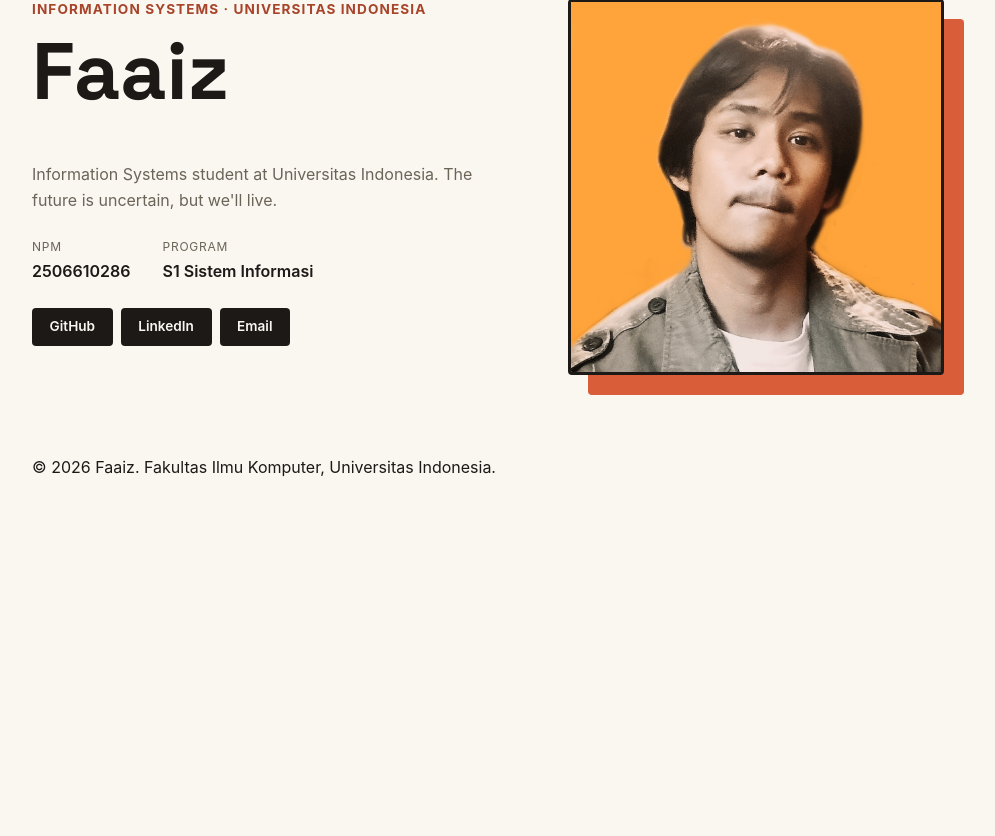
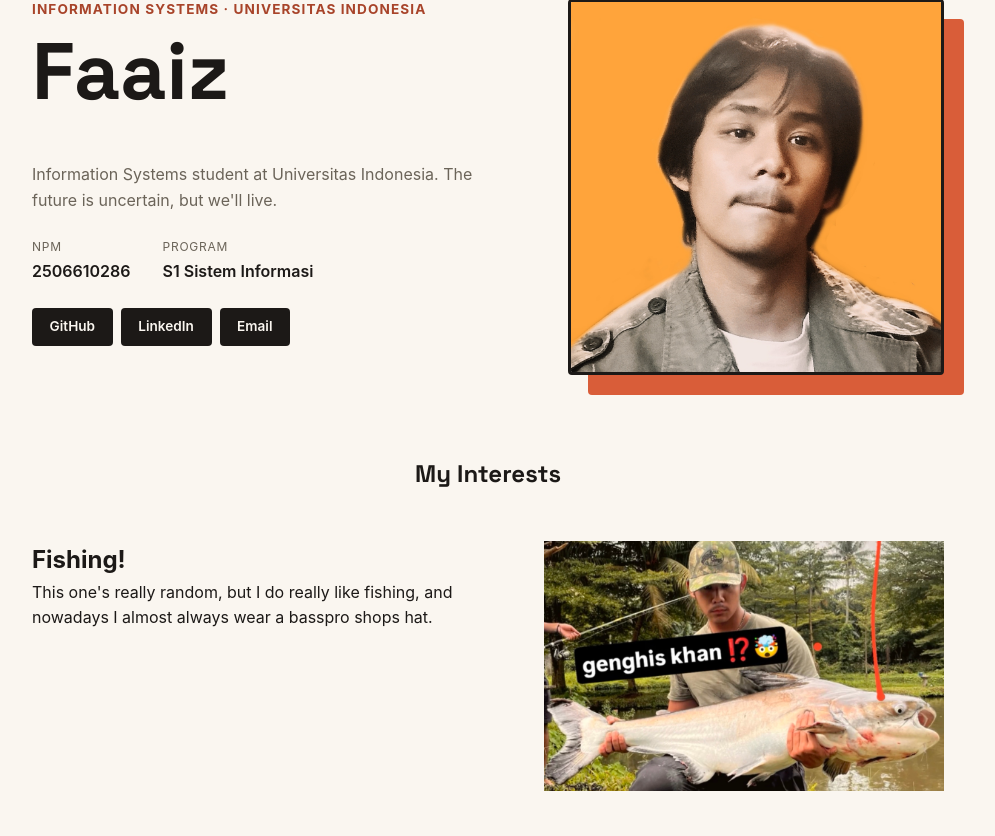
Before and after one commit to twoisfive/my-portfolio, a Django app: page / in a window 1280 px wide. Shown: the part 147-983 px from the top of the page, without its empty margins (152-1147 px from the left). Before the commit the page ends 624 px from the top, so only its background shows below. Run offline with Django 5.2, Linux system fonts and the light colour scheme.

Commit message:
feat: interests section

```diff
--- a/static/css/style.css
+++ b/static/css/style.css
@@ -168,3 +168,155 @@ h1, .brand {
     border-radius: var(--radius);
     border: 3px solid var(--ink);
 }
+
+.interests {
+    padding: 4.5rem 0 5rem;
+}
+
+.text-center {
+    text-align: center;
+}
+
+.text-left {
+    text-align: left;
+}
+
+.flex-row {
+    display: flex;
+    flex-direction: row;
+    flex-wrap: wrap;
+}
+
+.flex-col {
+    display: flex;
+    flex-direction: column;
+}
+.i-grid {
+    display: grid;
+    grid-template-columns: 3fr 2fr;
+    grid-template-areas:
+        "anim text";
+    gap: 1.5rem ;
+    padding-top: 3rem;
+}
+
+.i-anim {
+    grid-area: anim;
+    align-self: center;
+}
+
+.i-text {
+    grid-area: text;
+    align-self: left;
+    text-align: left;
+}
+
+
+.w-500 {
+    width: 500px;
+}
+
+.w-400 {
+    width: 400px;
+}
+
+.w-350 {
+    width: 350px;
+}
+
+.w-300 {
+    width: 300px;
+}
+
+.w-250{
+    width: 250px;
+}
+
+.w-200{
+    width: 200px;
+}
+
+.w-150{
+    width: 150px;
+}
+
+.w-100{
+    width: 100px;
+}
+
+.h-500 {
+    height: 500px;
+}
+
+.h-400 {
+    height: 400px;
+}
+
+.h-350{
+    height: 350px;
+}
+
+.h-300 {
+    height: 300px;
+}
+
+.h-250 {
+    height: 250px;
+}
+
+.h-200 {
+    height: 200px;
+}
+
+.h-150 {
+    height: 150px;
+}
+
+.h-100 {
+    height: 100px;
+}
+
+.gap-1 {
+    gap: 1rem;
+}
+
+.gap-2 {
+    gap: 2rem;
+}
+
+.gap-3 {
+    gap: 3rem;
+}
+
+.full-width {
+    width: 100%;
+}
+
+.full-height {
+    height: 100%;
+}
+
+.cover {
+    object-fit: cover;
+}
+
+.contain {
+    object-fit: contain;
+}
+
+.content-center {
+    justify-content: center;
+}
+
+.content-sb{
+    justify-content: space-between;
+}
+
+.no-wrap{
+    flex-wrap: nowrap;
+}
+
+.standard-margins{
+    margin-top: 3rem;
+    margin-bottom: 3rem;
+}
--- a/templates/index.html
+++ b/templates/index.html
@@ -70,6 +70,67 @@
           </div>
         </div>
       </section>
+      <section class="container" id="interests">
+        <h1 class="text-center">My Interests</h1>
+        <div class="">
+          <div class="flex-row standard-margins content-sb">
+            <div class="w-500">
+              <h2 class="sub-heading">Fishing!</h2>
+              <p>
+                This one's really random, but I do really like fishing, and
+                nowadays I almost always wear a basspro shops hat.
+              </p>
+            </div>
+            <div class="w-400 h-250">
+              <img
+                class="full-width full-height cover"
+                src="static/img/phishing.jpg"
+                alt="Fishing Photo"
+              />
+            </div>
+          </div>
+          <div>
+            <div class="flex-row standard-margins content-sb">
+              <div class="w-500">
+                <img
+                  class="full-width contain"
+                  src="static/img/kasep_animation.gif"
+                />
+              </div>
+              <div class="w-350">
+                <h2 class="sub-heading">Illustration & a bit of Animation</h2>
+                <p>
+                  I do traditional and digital illustration. I tried animation a
+                  while back, and even though its not my thing, im still really
+                  proud of it! in the left is my animation for a school project
+                  and below are some of my illustrations
+                </p>
+              </div>
+            </div>
+            <div class="flex-col gap-2 standard-margins">
+              <h2 class="text-center">Illustrations</h2>
+              <div class="flex-row content-center gap-1">
+                <img
+                  class="w-250 h-350 cover"
+                  src="static/img/you_can_eat_them.png"
+                  alt="Illustration 1"
+                />
+                <img
+                  class="w-250 h-350 cover"
+                  src="static/img/ril_woman_of_tomorrow.png"
+                  alt="Illustration 2"
+                />
+                <img
+                  class="w-250 h-350 cover"
+                  src="static/img/all_outta_wax.png"
+                  alt="Illustration 3"
+                />
+              </div>
+            </div>
+            <div class=""></div>
+          </div>
+        </div>
+      </section>
     </main>
 
     <footer class="site-footer">
```
Also changed, not shown: static/img/all_outta_wax.png (added), static/img/faaiz-phishing.jpg (added), static/img/phishing.jpg (added), static/img/ril_woman_of_tomorrow.png (added), static/img/you_can_eat_them.png (added), 1 other file.
